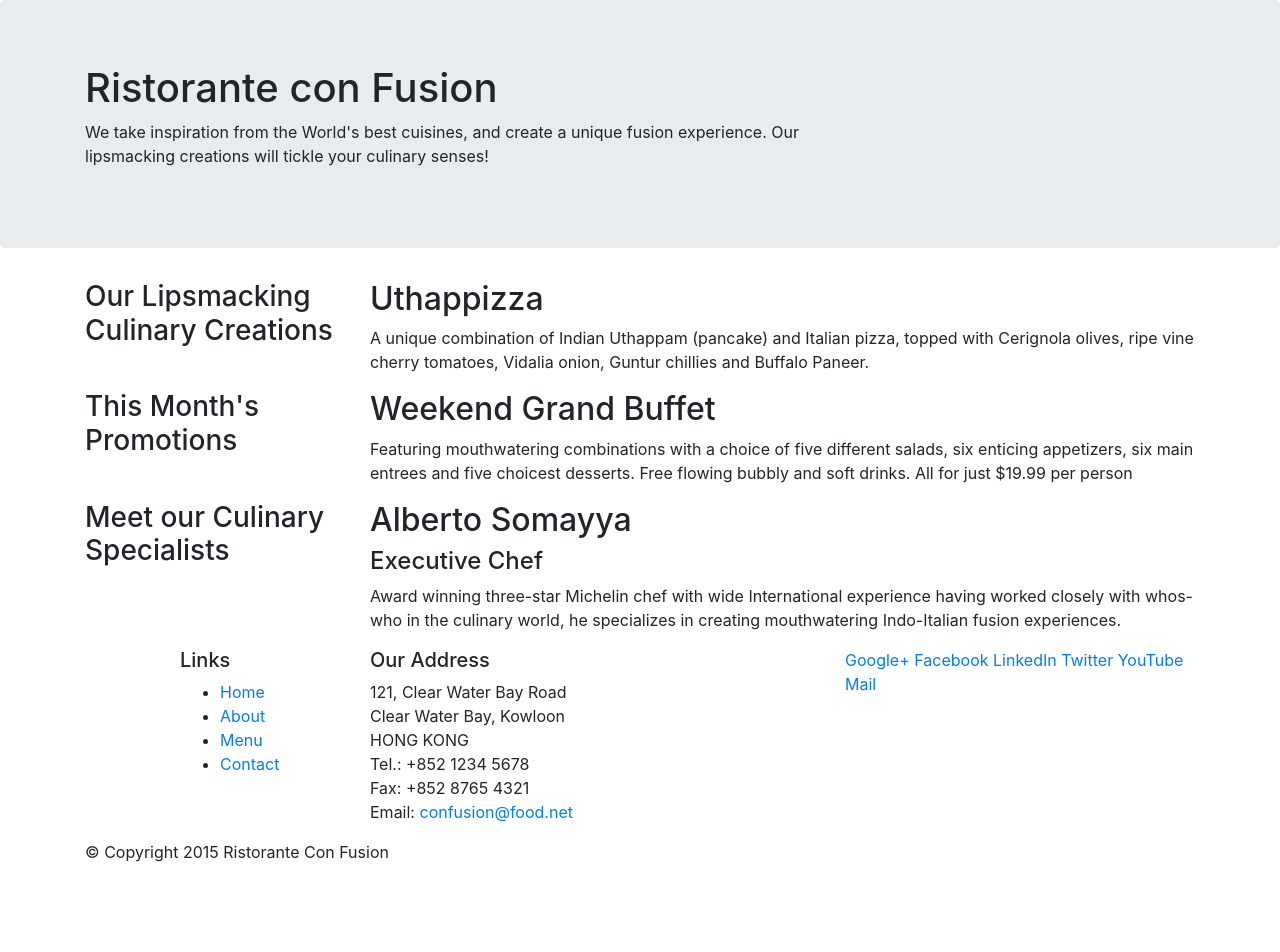
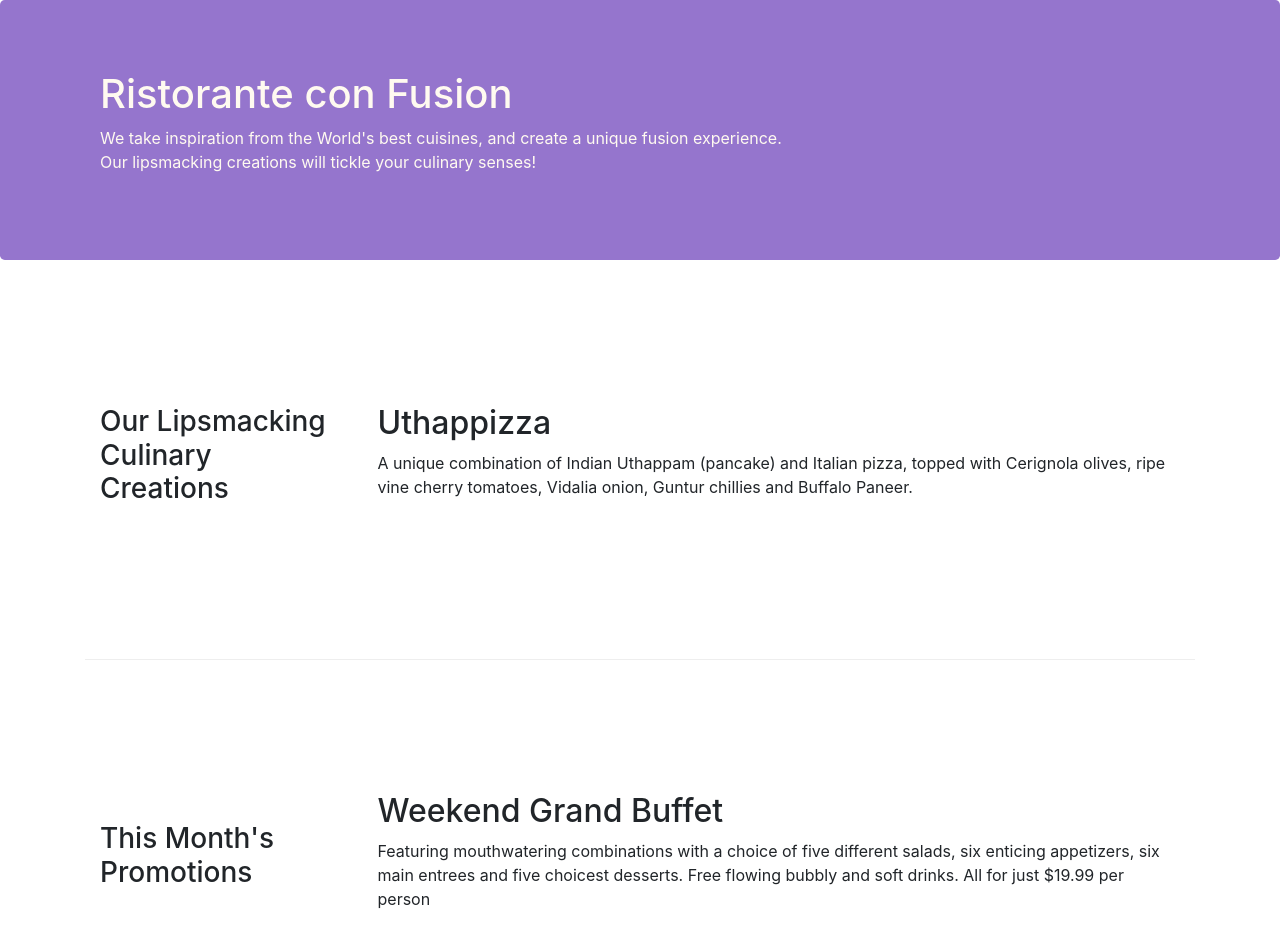
Before and after one commit to Andrea2Rueda/conFusion, a website: page index.html in a window 1280 px wide. Shown: the top 952 px of the page. Before the commit the page ends 880 px from the top, so only its background shows below. Drawn offline with nearby package versions, Linux system fonts and the light colour scheme.

Commit message:
Bootstrap Grid Part 2

```diff
--- /dev/null
+++ b/css/styles.css
@@ -0,0 +1,30 @@
+.row-header{
+    margin:0px auto;
+    padding:0px;
+}
+
+.row-content {
+    margin:0px auto;
+    padding: 50px 0px 50px 0px;
+    border-bottom: 1px ridge;
+    min-height:400px;
+}
+
+.footer{
+    background-color: #D1C4E9;
+    margin:0px auto;
+    padding: 20px 0px 20px 0px;
+}
+
+.jumbotron {
+    padding:70px 30px 70px 30px;
+    margin:0px auto;
+    background: #9575CD ;
+    color:floralwhite;
+}
+
+address{
+    font-size:80%;
+    margin:0px;
+    color:#0f0f0f;
+}
--- a/index.html
+++ b/index.html
@@ -10,13 +10,16 @@
 
     <!-- Bootstrap CSS -->
     <link rel="stylesheet" href="node_modules/bootstrap/dist/css/bootstrap.min.css">
+
+    <!--Estilos propios CSS custom-->
+    <link href="css/styles.css" rel="stylesheet">
 </head>
 
 <body>
 
     <header class="jumbotron">
         <div class="container">
-            <div class="row">
+            <div class="row row-header">
                 <div class="col-12 col-sm-8">
                     <h1>Ristorante con Fusion</h1>
                     <p>We take inspiration from the World's best cuisines, and create a unique fusion experience. Our lipsmacking creations will tickle your culinary senses!</p>
@@ -28,18 +31,19 @@
     </header>
 
     <div class="container">
-        <div class="row">
-            <div class="col-sm-4  push-sm-8 col-md-3 push-md-9">
+        <div class="row row-content align-items-center">
+            <!--<div class="col-sm-4  push-sm-8 col-md-3 push-md-9">-->
+            <div class="col-sm-4 col-md-3 flex-last">
                 <h3>Our Lipsmacking Culinary Creations</h3>
             </div>
-            <div class="col-sm pull-sm-4 col-md  pull-md-3">
+            <div class="col-sm col-md flex-first">
                 <h2>Uthappizza</h2>
                 <p>A unique combination of Indian Uthappam (pancake) and Italian pizza, topped with Cerignola olives, ripe vine cherry tomatoes, Vidalia onion, Guntur chillies and Buffalo Paneer.</p>
             </div>
         </div>
 
 
-        <div class="row">
+        <div class="row row-content align-items-center">
             <div  class="col-sm-4 col-md-3">
                 <h3>This Month's Promotions</h3>
             </div>
@@ -49,11 +53,11 @@
             </div>
         </div>
 
-        <div class="row">
-            <div  class="col-sm-4  push-sm-8 col-md-3 push-md-9">
+        <div class="row row-content align-items-center">
+            <div  class="col-sm-4 col-md-3 flex-last">
                 <h3>Meet our Culinary Specialists</h3>
             </div>
-            <div class="col-sm pull-sm-4 col-md  pull-md-3">
+            <div class="col-sm col-md flex-first">
                 <h2>Alberto Somayya</h2>
                 <h4>Executive Chef</h4>
                 <p>Award winning three-star Michelin chef with wide International experience having worked closely with whos-who in the culinary world, he specializes in creating mouthwatering Indo-Italian fusion experiences. </p>
@@ -63,10 +67,10 @@
 
     <footer>
         <div class="container">
-            <div class="row">
+            <div class="footer">
                 <div class="col-5  offset-1 col-sm-2">
                     <h5>Links</h5>
-                    <ul>
+                    <ul class="list-unstyled">
                         <li><a href="#">Home</a></li>
                         <li><a href="#">About</a></li>
                         <li><a href="#">Menu</a></li>
@@ -84,8 +88,8 @@
 		              Email: <a href="mailto:confusion@food.net">confusion@food.net</a>
 		           </address>
                 </div>
-                <div class="col col-sm-4">
-                    <div>
+                <div class="col col-sm-4 align-self-center">
+                    <div style="text-align:center">
                         <a href="http://google.com/+">Google+</a>
                         <a href="http://www.facebook.com/profile.php?id=">Facebook</a>
                         <a href="http://www.linkedin.com/in/">LinkedIn</a>
@@ -95,7 +99,7 @@
                     </div>
                 </div>
            </div>
-           <div class="row">
+           <div class="row justify-content-center">
                 <div class="col-auto">
                     <p>© Copyright 2015 Ristorante Con Fusion</p>
                 </div>
```
